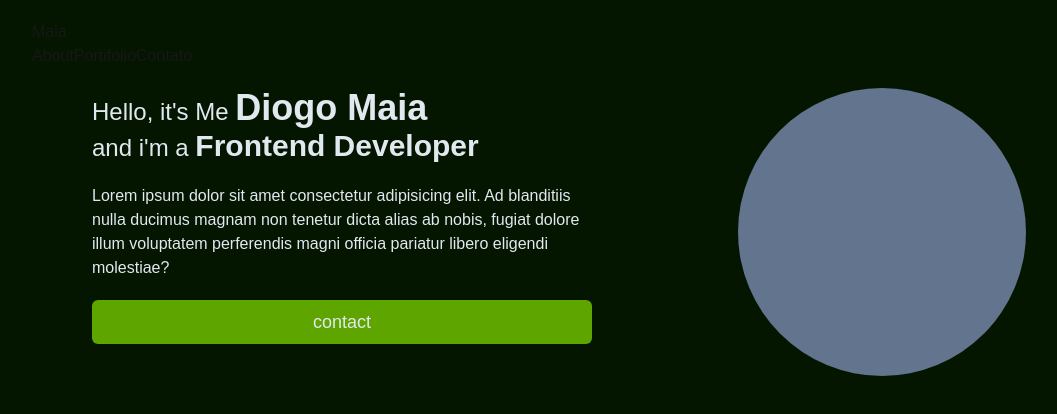
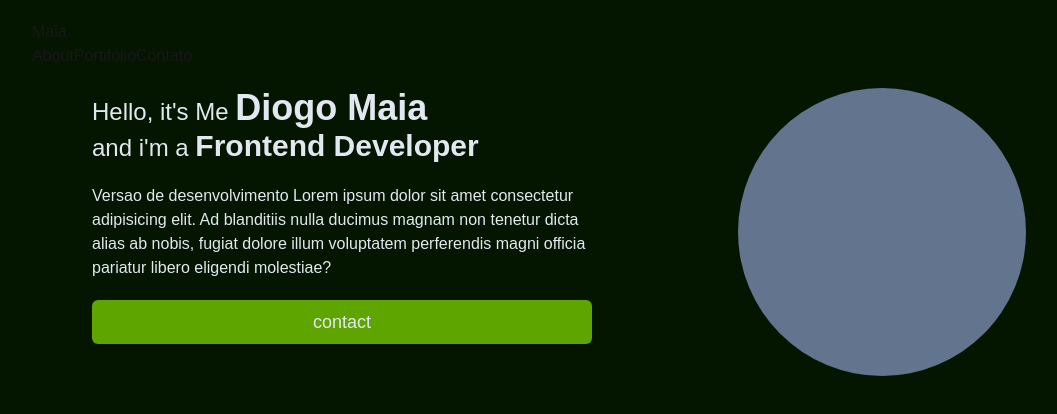
Before and after one commit to AyoMaia/maiadeveloper, a Next.js app: page / in a window 1280 px wide. Shown: the top 414 px of the page, without its empty margins (28-1085 px from the left). Built offline with nearby package versions, Linux system fonts and the light colour scheme.

Commit message:
Update Hero.tsx

```diff
--- a/src/app/components/Hero.tsx
+++ b/src/app/components/Hero.tsx
@@ -7,7 +7,7 @@ export default function Hero() {
 
                 <div className="flex flex-col gap-5">
                     <h1>Hello, it's Me <span className="text-slime-600 font-bold text-4xl">Diogo Maia</span> <br/> and i'm a <span className="font-bold text-3xl">Frontend Developer </span></h1>
-                    <p className="text-base">Lorem ipsum dolor sit amet consectetur adipisicing elit. Ad blanditiis nulla ducimus magnam non tenetur dicta alias ab nobis, fugiat dolore illum voluptatem perferendis magni officia pariatur libero eligendi molestiae?</p>
+                    <p className="text-base">Versao de desenvolvimento Lorem ipsum dolor sit amet consectetur adipisicing elit. Ad blanditiis nulla ducimus magnam non tenetur dicta alias ab nobis, fugiat dolore illum voluptatem perferendis magni officia pariatur libero eligendi molestiae?</p>
                     <button className="bg-lime-600 text-slate-200 py-2 px-4 rounded-md text-lg">contact</button>
                 </div>
 
```
